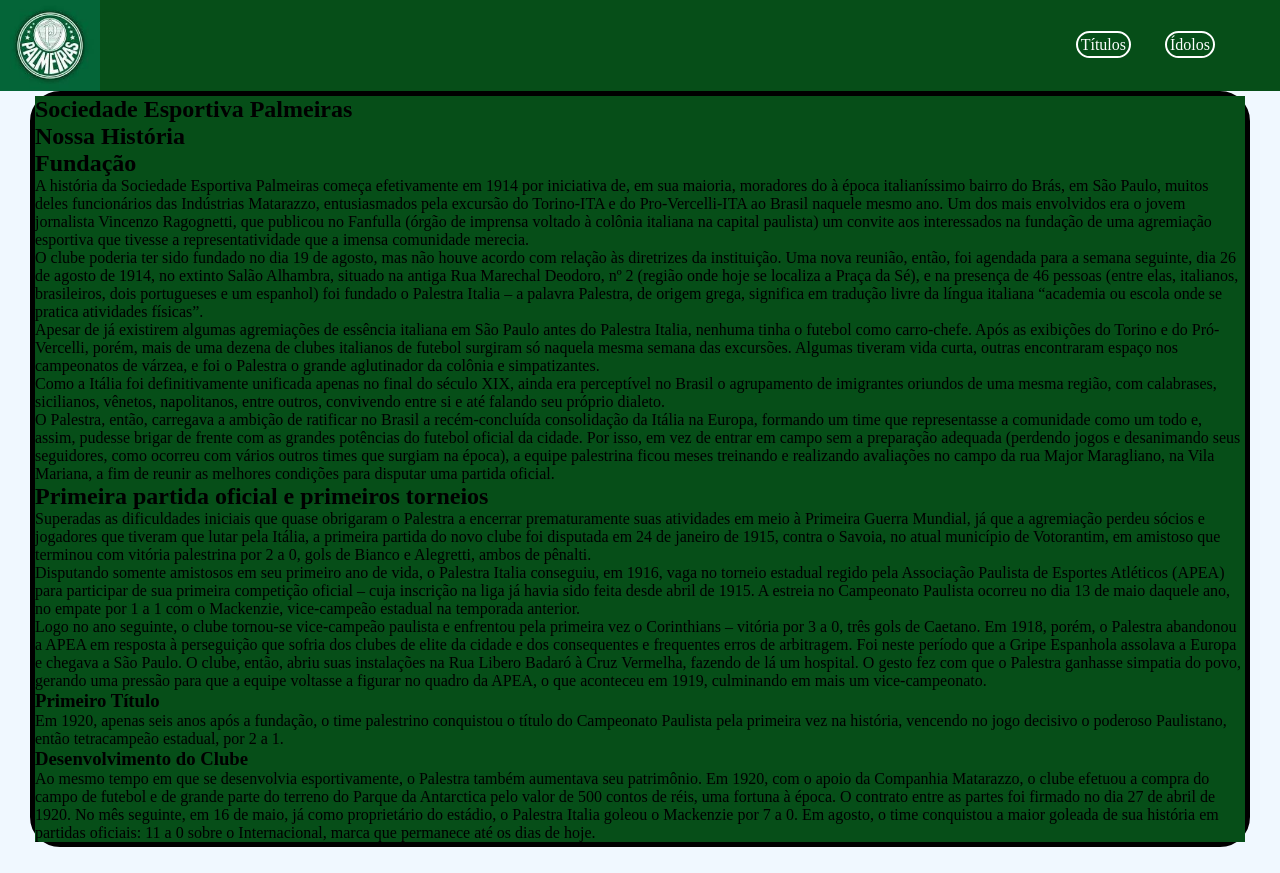
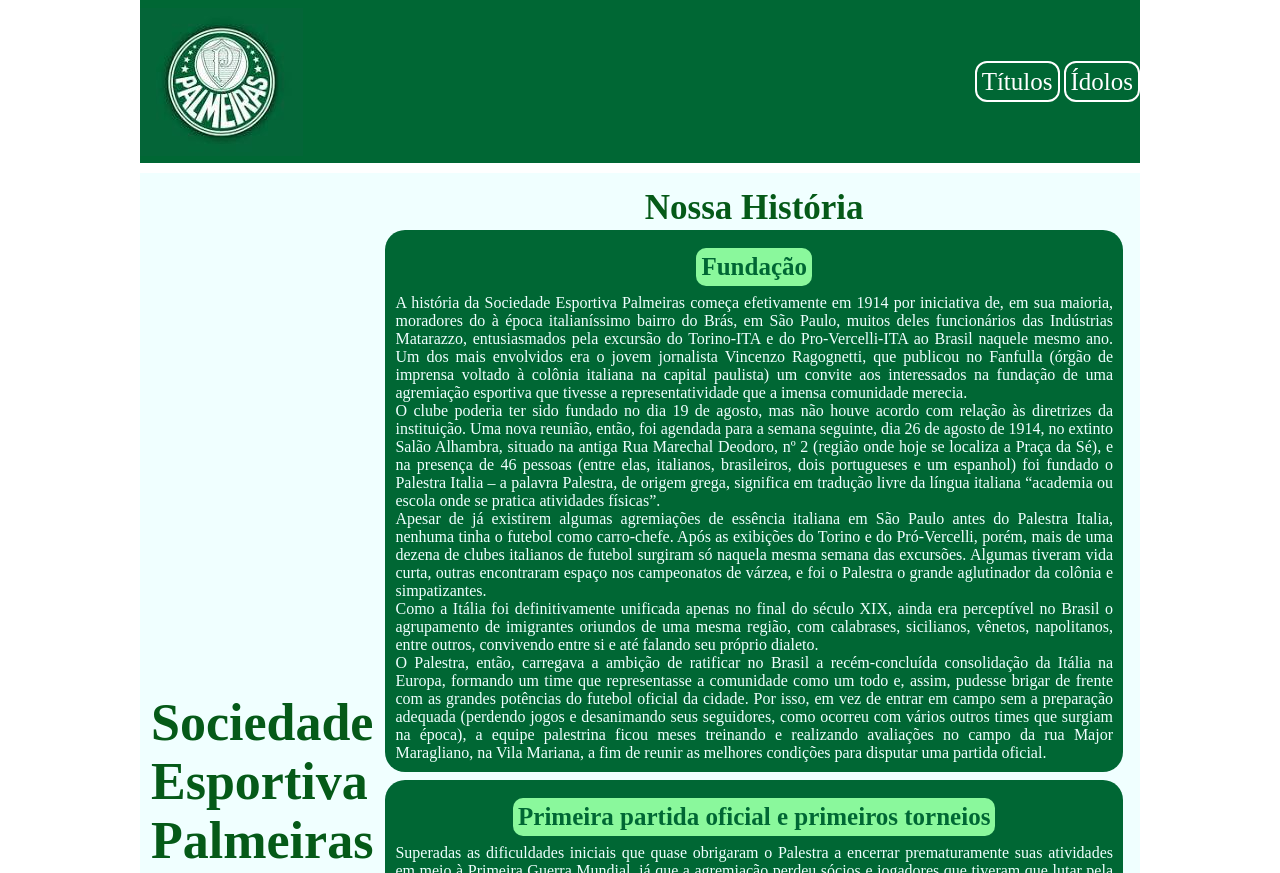
Before and after one commit to samuel19-14/palmeiras-projeto, a plain HTML site: page index.html in a window 1280 px wide. Shown: the top 873 px of the page. Before the commit the page ends 847 px from the top, so only its background shows below. Drawn offline with Linux system fonts and the light colour scheme.

Commit message:
quase fim do css da pagina principal com um erro desconehcido

```diff
--- a/index.html
+++ b/index.html
@@ -11,7 +11,7 @@
     <header>
         <nav class="nav">
             <img src="./imagens/logopalmeiras.png" alt="logo do palmeiras">
-            <div>
+            <div class="divna">
                 <a class="aimg" href="./pages/titulos.html">Títulos</a>
                 <a class="aimg" href="./pages/idolos.html">Ídolos</a>
             </div>
@@ -21,18 +21,20 @@
 
     <main>
 
-        <section id="sep">
+        <div id="sep">
             <h1>Sociedade Esportiva Palmeiras</h1>
-        </section>
+        </div>
 
-        <section id="historia">
+        <div id="historia">
 
         <h1>Nossa História</h1>
 
 
-        <section class="historia">
+        <div class="historia">
 
-            <h2>Fundação</h2>
+            <div class="h2">
+                <h2>Fundação</h2>
+            </div>
 
             <p>A história da Sociedade Esportiva Palmeiras começa efetivamente em 1914 por iniciativa de, em sua maioria, moradores do à época italianíssimo bairro do Brás, em São Paulo, muitos deles funcionários das Indústrias Matarazzo, entusiasmados pela excursão do Torino-ITA e do Pro-Vercelli-ITA ao Brasil naquele mesmo ano. Um dos mais envolvidos era o jovem jornalista Vincenzo Ragognetti, que publicou no Fanfulla (órgão de imprensa voltado à colônia italiana na capital paulista) um convite aos interessados na fundação de uma agremiação esportiva que tivesse a representatividade que a imensa comunidade merecia.</p>
 
@@ -44,11 +46,13 @@
 
             <p>O Palestra, então, carregava a ambição de ratificar no Brasil a recém-concluída consolidação da Itália na Europa, formando um time que representasse a comunidade como um todo e, assim, pudesse brigar de frente com as grandes potências do futebol oficial da cidade. Por isso, em vez de entrar em campo sem a preparação adequada (perdendo jogos e desanimando seus seguidores, como ocorreu com vários outros times que surgiam na época), a equipe palestrina ficou meses treinando e realizando avaliações no campo da rua Major Maragliano, na Vila Mariana, a fim de reunir as melhores condições para disputar uma partida oficial.</p>
 
-        </section>
+        </div>
 
-        <section class="historia">
+        <div class="historia">
 
-            <h2>Primeira partida oficial e primeiros torneios</h2>
+            <div class="h2">
+                <h2>Primeira partida oficial e primeiros torneios</h2>
+            </div>
 
             <p>Superadas as dificuldades iniciais que quase obrigaram o Palestra a encerrar prematuramente suas atividades em meio à Primeira Guerra Mundial, já que a agremiação perdeu sócios e jogadores que tiveram que lutar pela Itália, a primeira partida do novo clube foi disputada em 24 de janeiro de 1915, contra o Savoia, no atual município de Votorantim, em amistoso que terminou com vitória palestrina por 2 a 0, gols de Bianco e Alegretti, ambos de pênalti.</p>
 
@@ -62,9 +66,9 @@
             <h3>Desenvolvimento do Clube</h3>
             <p>Ao mesmo tempo em que se desenvolvia esportivamente, o Palestra também aumentava seu patrimônio. Em 1920, com o apoio da Companhia Matarazzo, o clube efetuou a compra do campo de futebol e de grande parte do terreno do Parque da Antarctica pelo valor de 500 contos de réis, uma fortuna à época. O contrato entre as partes foi firmado no dia 27 de abril de 1920. No mês seguinte, em 16 de maio, já como proprietário do estádio, o Palestra Italia goleou o Mackenzie por 7 a 0. Em agosto, o time conquistou a maior goleada de sua história em partidas oficiais: 11 a 0 sobre o Internacional, marca que permanece até os dias de hoje.</p>
 
-        </section>
+        </div>
 
-       </section>
+    </div>
 
 
 
--- a/style.css
+++ b/style.css
@@ -2,50 +2,82 @@
     margin: 0;
     padding: 0;
     box-sizing: border-box;
-    background-color: aliceblue;
 }
 
 
-
-.nav {
+nav {
     display: flex;
-    background-color: rgb(6, 78, 24);
+    justify-content: space-between;
     align-items: center;
-    justify-content: space-between;
-    padding-right: 50px;
+    height: 163px;
+    width: 1000px;
+    background-color: rgb(0, 103, 52);
+    margin-inline: auto;
 }
 
-div {
-    background-color: rgb(6, 78, 24);
+.divnav {
+    display: inline;
+    display: flex;
+    width: 300px;
+    justify-content: space-between;
+    margin-right: 400px;
 }
 
-a {
-    display: inline;
-    background-color: rgb(6, 78, 24);
+nav div a {
     text-decoration: none;
     color: white;
-    margin: 15px;
-    align-items: center;
-    justify-content: center;
-    border: 2px, solid, white;
-    padding: 3px;
-    border-radius: 21px;
-}
-
-.nav img  {
-    width: 100px;
-    justify-content: end;
-    align-self: flex-end;
+    font-size: 25px;
+    border: 2.5px solid white;
+    border-radius: 12px;
+    padding: 5px;
 }
 
 main {
-    margin-inline: 30px;
-    padding: 1p;
-    border: solid 5px black;
-    border-radius: 30px;
+    display: flex;
+    align-items: center;
+    margin-inline: auto;
+    width: 1000px;
+    margin-top: 10px;
+    padding: 5px;
+    color: rgb(5, 90, 24);
+    background-color: azure;
 }
 
-main p, h1, h2, h3 {
-     background-color: rgb(6, 78, 24);
+#sep {
+    display: flex;
+    justify-content: center;
+    margin-left: 6px;
+    font-size: 26px;
+}
 
+#historia {
+    padding: 10px;
+    h1 {
+        text-align: center;
+        font: normal 900 35px serif;
+    }
 }
+
+.historia {
+    margin: 2px;
+    margin-bottom: 8px;
+    padding: 10px;
+    text-align: justify;
+    color: azure;
+    background: rgb(0, 103, 52);
+    border-radius: 20px;
+}
+
+ .h2 {
+       display: flex;
+       justify-content: center;
+       margin: 7px;
+       h2 {
+        margin: 1px;
+        padding: 5px;
+        color: rgb(0, 103, 52);
+        background: rgb(138, 248, 156);
+        border-radius: 10px;
+        font-size: 25px;
+       }
+    }
```
